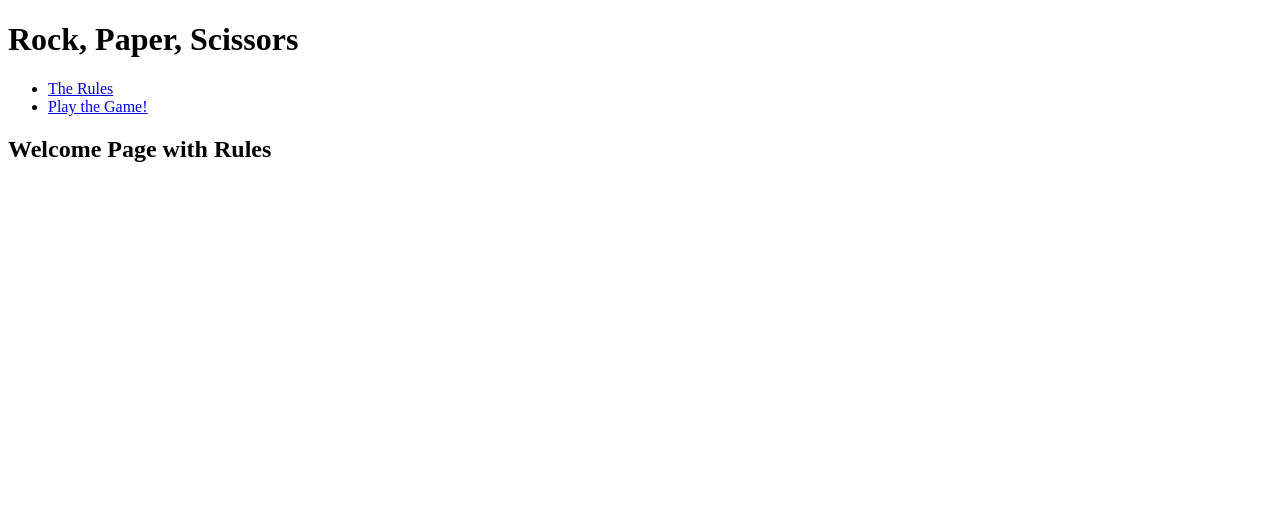
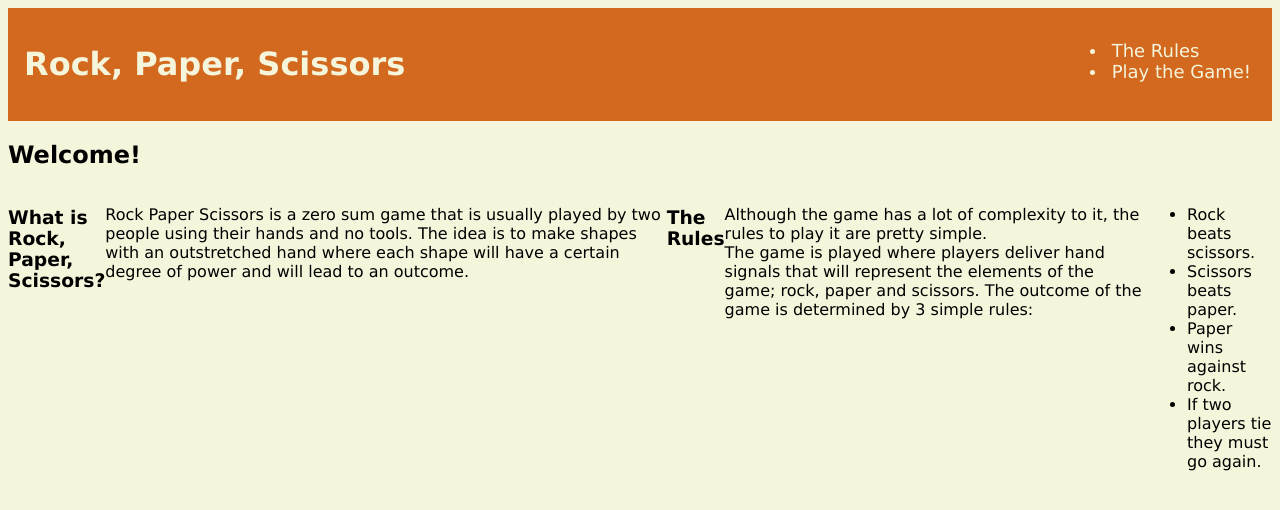
Before and after one commit to erikesund/cc_flask_rock_paper_scissors, a Flask app: page / in a window 1280 px wide. Shown: the top 510 px of the page. Run offline with Flask 2, Linux system fonts and the light colour scheme.

Commit message:
Basic function basic CSS

```diff
--- a/static/style.css
+++ b/static/style.css
@@ -0,0 +1,29 @@
+body {
+    background-color: beige;
+    font-family: Verdana, Geneva, Tahoma, sans-serif;
+}
+
+header {
+    background-color: chocolate;
+    color: beige;
+    display: flex;
+    align-content: center;
+    justify-content: space-between;
+    padding: 1rem;
+}
+
+body article {
+    display: flex;
+    justify-content: center;
+}
+
+header > ul {
+    font-size: large;
+}
+
+header > nav > ul > li > a {
+    text-decoration: none;
+    color: beige;
+    font-size: large;
+    padding: 5px;
+}
--- a/templates/base.html
+++ b/templates/base.html
@@ -3,20 +3,24 @@
 <head>
     <meta charset="UTF-8">
     <meta http-equiv="X-UA-Compatible" content="IE=edge">
+    <link rel="stylesheet" href="/static/style.css">
     <meta name="viewport" content="width=device-width, initial-scale=1.0">
     <title>Rock, Paper, Scissors</title>
 </head>
 <body>
     <header>
         <h1>Rock, Paper, Scissors</h1>
+        <nav>
             <ul>
                 <li>
-                <a href="/">The Rules</a>
+                    <a href="/index">The Rules</a>
                 </li>
                 <li>
                     <a href="/game">Play the Game!</a>
                 </li>
             </ul>
+        </nav>
+
     </header>
 
     <section>
--- a/templates/rock/scissors.html
+++ b/templates/game/player1.html
@@ -1,7 +1,5 @@
 {% extends "base.html" %}
 
 {% block content %}
-<h1>Result</h1>
-<p>Player 1 wins by playing rock.</p>
-
+<h2>Player One</h2>
 {% endblock %}
--- /dev/null
+++ b/templates/game/player2.html
@@ -0,0 +1,5 @@
+{% extends "base.html" %}
+
+{% block content %}
+<h2>Player One</h2>
+{% endblock %}
--- a/templates/index.html
+++ b/templates/index.html
@@ -1,5 +1,30 @@
 {% extends "base.html" %}
 
 {% block content %}
-<h1>Welcome Page with Rules</h1>
+<h1>Welcome!</h1>
+<article>
+    <h3>What is Rock, Paper, Scissors?</h3>
+    <p>Rock Paper Scissors is a zero sum game that is usually played by
+        two people using their hands and no tools. The idea is to make
+        shapes with an outstretched hand where each shape will have a
+        certain degree of power and will lead to an outcome.</p>
+
+    <h3>The Rules</h3>
+    <p>
+        Although the game has a lot of complexity to it, the rules to play
+        it are pretty simple. <br>
+The game is played where players deliver hand signals that will
+represent the elements of the game; rock, paper and scissors.
+The outcome of the game is determined by 3 simple rules:
+<ul>
+    <li>Rock beats scissors.</li>
+    <li>Scissors beats paper.</li>
+    <li>Paper wins against rock.</li>
+    <li>If two players tie they must go again.</li>
+</ul>
+    </p>
+
+
+</article>
+
 {% endblock %}
```
Also changed, not shown: templates/game/index.html (+8 -1 lines), controllers/controller.py (line endings or trailing spaces), models/game.py (line endings or trailing spaces). Lines whose indentation alone changed are shown as unchanged.
